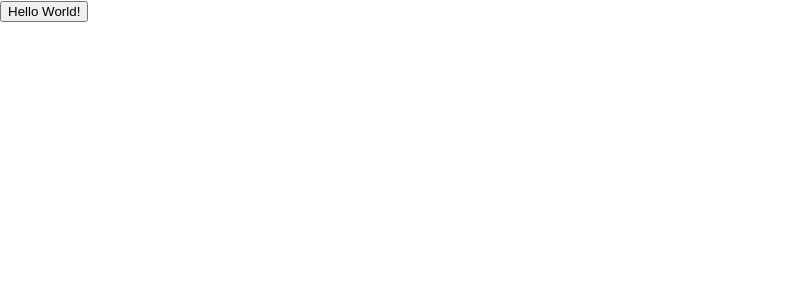
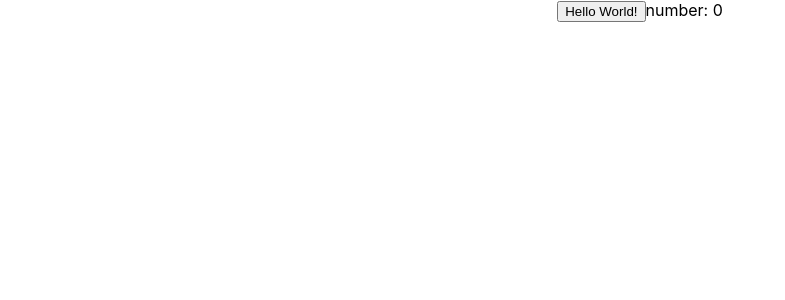
Before and after one commit to JackyLeungOOCL/react-step-by-step, a React (Create React App) app: page / in a window 1280 px wide. Shown: the top 300 px of the page, without its empty margins (0-785 px from the left). Built offline with nearby package versions, Linux system fonts and the light colour scheme.

Commit message:
modify only App.js to let browser show a Hello world! button and text number: 0 aside the button

```diff
--- a/src/App.js
+++ b/src/App.js
@@ -6,7 +6,7 @@
   render() {
     return (
       <div className="App">
-        <header className="App-header">
+        {/* <header className="App-header">
           <img src={logo} className="App-logo" alt="logo" />
           <p>
             Edit <code>src/App.js</code> and save to reload.
@@ -19,7 +19,9 @@
           >
             Learn React
           </a>
-        </header>
+        </header> */}
+        <button>Hello World!</button>
+        <span>number: 0</span>
       </div>
     );
   }
--- a/src/index.js
+++ b/src/index.js
@@ -4,11 +4,9 @@
 import App from './App';
 import * as serviceWorker from './serviceWorker';
 
-// ReactDOM.render(<App />, document.getElementById('root'));
+ReactDOM.render(<App />, document.getElementById('root'));
 
-// // If you want your app to work offline and load faster, you can change
-// // unregister() to register() below. Note this comes with some pitfalls.
-// // Learn more about service workers: http://bit.ly/CRA-PWA
-// serviceWorker.unregister();
-
-ReactDOM.render(<button>Hello World!</button>, document.getElementById('root'));
+// If you want your app to work offline and load faster, you can change
+// unregister() to register() below. Note this comes with some pitfalls.
+// Learn more about service workers: http://bit.ly/CRA-PWA
+serviceWorker.unregister();
```
